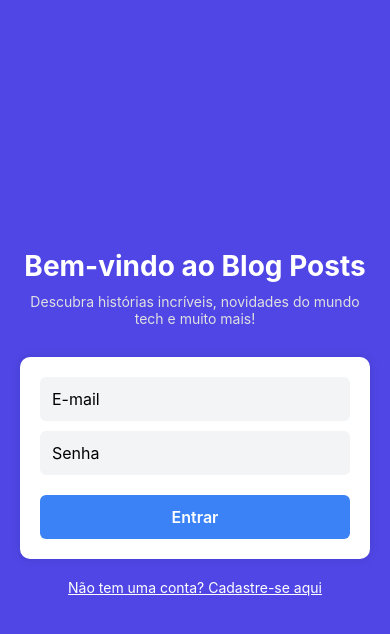
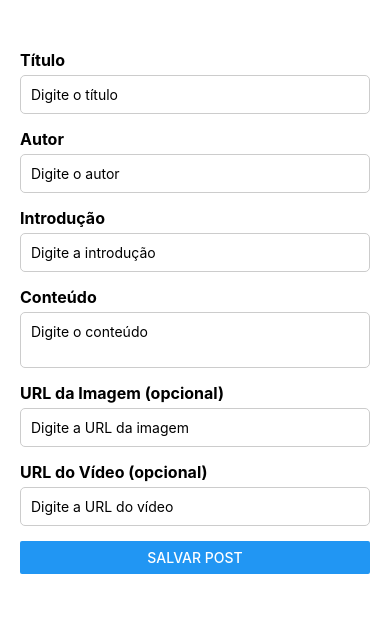
Before and after one commit to Fiap-FSD/tech-4, a React Native app: screen /NewPost in a window 390 px wide. Shown: the top 634 px of the page. Built offline with nearby package versions, Linux system fonts and the light colour scheme.

Commit message:
Removendo footer e criando a header, além de criar a pagina de new post e item de busca.

```diff
--- a/App.tsx
+++ b/App.tsx
@@ -6,6 +6,7 @@ import LoginScreen from './src/screens/Login/Login';
 import { AuthProvider } from './src/contexts/AuthContext';
 import HomeScreen from './src/screens/Home/Home';
 import ProfileScreen from './src/screens/Profile/Profile';
+import NewPostScreen from './src/screens/NewPost/NewPost';
 
 const Stack = createNativeStackNavigator();
 
@@ -17,6 +18,9 @@ export default function App() {
           <Stack.Screen name="Login" component={LoginScreen} />
           <Stack.Screen name="Home" component={HomeScreen} />
           <Stack.Screen name="Profile" component={ProfileScreen} />
+          {/* <Stack.Screen name="Blog" component={BlogScreen} /> */}
+          {/* <Stack.Screen name="Users" component={UsersScreen} /> */}
+          <Stack.Screen name="NewPost" component={NewPostScreen} />
         </Stack.Navigator>
       </NavigationContainer>
     </AuthProvider>
--- a/src/components/Footer.tsx
+++ /dev/null
@@ -1,33 +0,0 @@
-// src/components/Footer.tsx
-import React from "react";
-import { View, TouchableOpacity } from "react-native";
-import { Ionicons } from "@expo/vector-icons";
-import { useNavigation, useRoute } from "@react-navigation/native";
-
-export default function Footer() {
-  const navigation = useNavigation();
-  const route = useRoute();
-
-  const isHome = route.name === "Home";
-  const isProfile = route.name === "Profile"; // nome da rota de logout
-
-  return (
-    <View style={{
-      flexDirection: "row",
-      justifyContent: "space-around",
-      alignItems: "center",
-      paddingVertical: 10,
-      backgroundColor: "#fff",
-      borderTopWidth: 1,
-      borderTopColor: "#ccc",
-    }}>
-      <TouchableOpacity onPress={() => navigation.navigate("Home" as never)}>
-        <Ionicons name="home" size={28} color={isHome ? "#007AFF" : "#aaa"} />
-      </TouchableOpacity>
-
-      <TouchableOpacity onPress={() => navigation.navigate("Profile" as never)}>
-        <Ionicons name="person" size={28} color={isProfile ? "#007AFF" : "#aaa"} />
-      </TouchableOpacity>
-    </View>
-  );
-}
--- /dev/null
+++ b/src/components/Header.tsx
@@ -0,0 +1,113 @@
+import React, { useState } from "react";
+import { View, Text, TouchableOpacity, StyleSheet } from "react-native";
+import { useNavigation } from "@react-navigation/native";
+import { useAuth } from "../contexts/AuthContext";
+
+export default function Header() {
+  const navigation = useNavigation();
+  const { isAdmin } = useAuth();
+  const [menuVisible, setMenuVisible] = useState(false);
+
+  const toggleMenu = () => {
+    setMenuVisible(!menuVisible);
+  };
+
+  return (
+    <View style={styles.header}>
+      <TouchableOpacity onPress={toggleMenu}>
+        <Text style={styles.menuButton}>☰ Menu</Text>
+      </TouchableOpacity>
+
+
+      {menuVisible && (
+        <View style={styles.menu}>
+          {/* <TouchableOpacity
+            style={styles.menuItem}
+            onPress={() => {
+              setMenuVisible(false);
+              navigation.navigate("Home" as never);
+            }}
+          >
+            <Text style={styles.menuText}>Home</Text>
+          </TouchableOpacity> */}
+          {/* <TouchableOpacity
+            style={styles.menuItem}
+            onPress={() => {
+              setMenuVisible(false);
+              navigation.navigate("Blog" as never);
+            }}
+          >
+            <Text style={styles.menuText}>Blog</Text>
+          </TouchableOpacity> */}
+
+          {/* {isAdmin && ( */}
+            <TouchableOpacity
+              style={styles.menuItem}
+              onPress={() => {
+                setMenuVisible(false);
+                navigation.navigate("NewPost" as never);
+              }}
+            >
+              <Text style={styles.menuText}>Novo Post</Text>
+            </TouchableOpacity>
+          {/* )} */}
+
+          <TouchableOpacity
+            style={styles.menuItem}
+            onPress={() => {
+              setMenuVisible(false);
+              navigation.navigate("Profile" as never);
+            }}
+          >
+            <Text style={styles.menuText}>Perfil</Text>
+          </TouchableOpacity>
+
+
+
+          {isAdmin && (
+            <TouchableOpacity
+              style={styles.menuItem}
+              onPress={() => {
+                setMenuVisible(false);
+                navigation.navigate("Users" as never);
+              }}
+            >
+              <Text style={styles.menuText}>Usuários</Text>
+            </TouchableOpacity>
+          )}
+        </View>
+      )}
+    </View>
+  );
+}
+
+const styles = StyleSheet.create({
+  header: {
+    backgroundColor: "#007AFF",
+    paddingVertical: 15,
+    paddingHorizontal: 10,
+  },
+  menuButton: {
+    color: "#fff",
+    fontSize: 18,
+    fontWeight: "bold",
+  },
+  menu: {
+    marginTop: 10,
+    backgroundColor: "#fff",
+    borderRadius: 5,
+    padding: 10,
+    shadowColor: "#000",
+    shadowOffset: { width: 0, height: 2 },
+    shadowOpacity: 0.2,
+    shadowRadius: 5,
+    elevation: 5,
+  },
+  menuItem: {
+    paddingVertical: 10,
+  },
+  menuText: {
+    fontSize: 16,
+    color: "#007AFF",
+  },
+});
--- a/src/screens/Home/styles.ts
+++ b/src/screens/Home/styles.ts
@@ -11,6 +11,28 @@ export const homeStyles = StyleSheet.create({
     fontSize: 24,
     fontWeight: 'bold',
     marginBottom: 16,
+  },
+   searchContainer: {
+    marginBottom: 16,
+  },
+  searchWrapper: {
+    flexDirection: "row",
+    alignItems: "center",
+    backgroundColor: "#f0f0f0",
+    borderRadius: 8,
+    paddingHorizontal: 10,
+    paddingVertical: 5,
+  },
+  searchIcon: {
+    width: 20,
+    height: 20,
+    marginRight: 8,
+    tintColor: "#888", // Cor da lupa
+  },
+  searchInput: {
+    flex: 1,
+    fontSize: 16,
+    padding: 8,
   },
   postCard: {
     flexDirection: 'row',
--- /dev/null
+++ b/src/screens/NewPost/NewPost.tsx
@@ -0,0 +1,140 @@
+import React, { useState } from "react";
+import { View, Text, TextInput, Button, StyleSheet, Alert } from "react-native";
+import { useAuth } from "../../contexts/AuthContext";
+
+export default function NewPostScreen() {
+  const [title, setTitle] = useState("");
+  const [author, setAuthor] = useState("");
+  const [intro, setIntro] = useState("");
+  const [content, setContent] = useState("");
+  const [imageUrl, setImageUrl] = useState("");
+  const [videoUrl, setVideoUrl] = useState("");
+
+  const { accessToken, isAdmin } = useAuth();
+
+  const handleSavePost = () => {
+    if (!title || !author || !intro || !content) {
+      Alert.alert("Erro", "Por favor, preencha todos os campos obrigatórios.");
+      return;
+    }
+
+    const newPost = {
+      title,
+      author,
+      intro,
+      content,
+      imageUrl: imageUrl || "",
+      videoUrl: videoUrl || "",
+    };
+
+    console.log("Novo Post:", newPost);
+    Alert.alert("Sucesso", "Post criado com sucesso!");
+    const savePost = async () => {
+      try {
+
+        console.log("Acessando a API com o token:", accessToken);
+        const response = await fetch("https://blog-posts-hori.onrender.com/post", {
+          method: "POST",
+          headers: {
+            "Content-Type": "application/json",
+            Authorization: `Bearer ${accessToken}`,
+          },
+          body: JSON.stringify(newPost),
+        });
+
+        let data = null;
+        const contentType = response.headers.get("Content-Type");
+        if (contentType && contentType.includes("application/json")) {
+          data = await response.json();
+        }
+
+        if (!response.ok) {
+          throw new Error(data?.message || "Erro ao salvar o post");
+        }
+
+        console.log("Post salvo com sucesso:", data);
+      } catch (error) {
+        console.error("Erro ao salvar o post:", error);
+        Alert.alert("Erro", "Não foi possível enviar o post para a API.");
+      }
+    };
+
+    savePost();
+  };
+
+  return (
+    <View style={styles.container}>
+      <Text style={styles.label}>Título</Text>
+      <TextInput
+        style={styles.input}
+        value={title}
+        onChangeText={setTitle}
+        placeholder="Digite o título"
+      />
+
+      <Text style={styles.label}>Autor</Text>
+      <TextInput
+        style={styles.input}
+        value={author}
+        onChangeText={setAuthor}
+        placeholder="Digite o autor"
+      />
+
+      <Text style={styles.label}>Introdução</Text>
+      <TextInput
+        style={styles.input}
+        value={intro}
+        onChangeText={setIntro}
+        placeholder="Digite a introdução"
+      />
+
+      <Text style={styles.label}>Conteúdo</Text>
+      <TextInput
+        style={styles.input}
+        value={content}
+        onChangeText={setContent}
+        placeholder="Digite o conteúdo"
+        multiline
+      />
+
+      <Text style={styles.label}>URL da Imagem (opcional)</Text>
+      <TextInput
+        style={styles.input}
+        value={imageUrl}
+        onChangeText={setImageUrl}
+        placeholder="Digite a URL da imagem"
+      />
+
+      <Text style={styles.label}>URL do Vídeo (opcional)</Text>
+      <TextInput
+        style={styles.input}
+        value={videoUrl}
+        onChangeText={setVideoUrl}
+        placeholder="Digite a URL do vídeo"
+      />
+
+      <Button title="Salvar Post" onPress={handleSavePost} />
+    </View>
+  );
+}
+
+const styles = StyleSheet.create({
+  container: {
+    flex: 1,
+    padding: 20,
+    paddingTop: 50, // Adiciona espaçamento superior
+    backgroundColor: "#fff",
+  },
+  label: {
+    fontSize: 16,
+    fontWeight: "bold",
+    marginBottom: 5,
+  },
+  input: {
+    borderWidth: 1,
+    borderColor: "#ccc",
+    borderRadius: 5,
+    padding: 10,
+    marginBottom: 15,
+  },
+});
```
Also changed, not shown: src/screens/Home/Home.tsx (+36 -5 lines).
